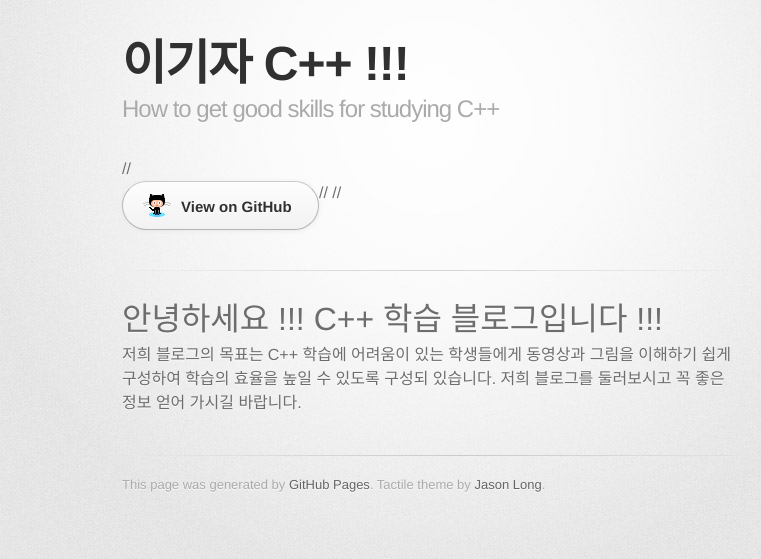
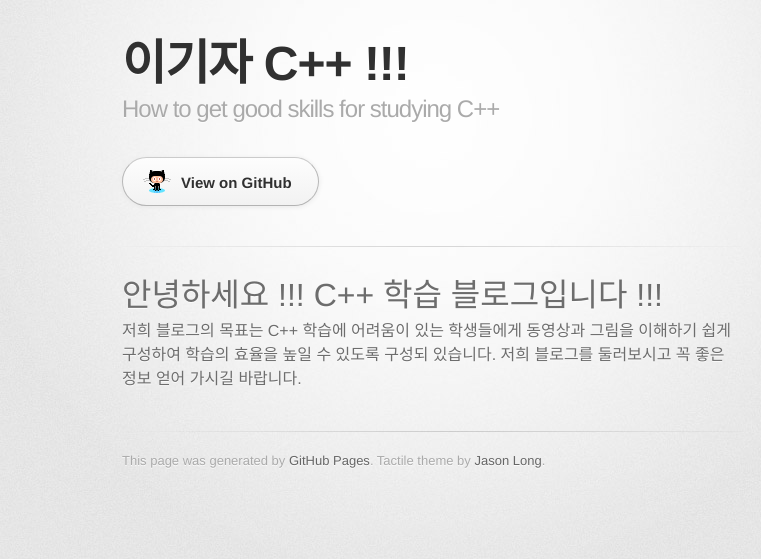
Before and after one commit to kklim25/kklim25.github.com, a Jekyll site: the page index.html, which Jekyll copies as it is, in a window 1280 px wide. Shown: the top 559 px of the page, without its empty margins (208-969 px from the left). Built offline with Jekyll 4.4.1, drawn with Linux system fonts in a browser that asks for light colours; some web fonts are replaced.

Commit message:
Update index.html
hi

```diff
--- a/index.html
+++ b/index.html
@@ -22,9 +22,9 @@
           <h2>How to get good skills for studying C++</h2>
         </header>
 
-      //  <section id="downloads" class="clearfix">
-      //    <a href="https://github.com/kklim25" id="view-on-github" class="button"><span>View on GitHub</span></a>
-      //  </section>
+        <section id="downloads" class="clearfix">
+          <a href="https://github.com/kklim25" id="view-on-github" class="button"><span>View on GitHub</span></a>
+        </section>
 
         <hr>
 
```
